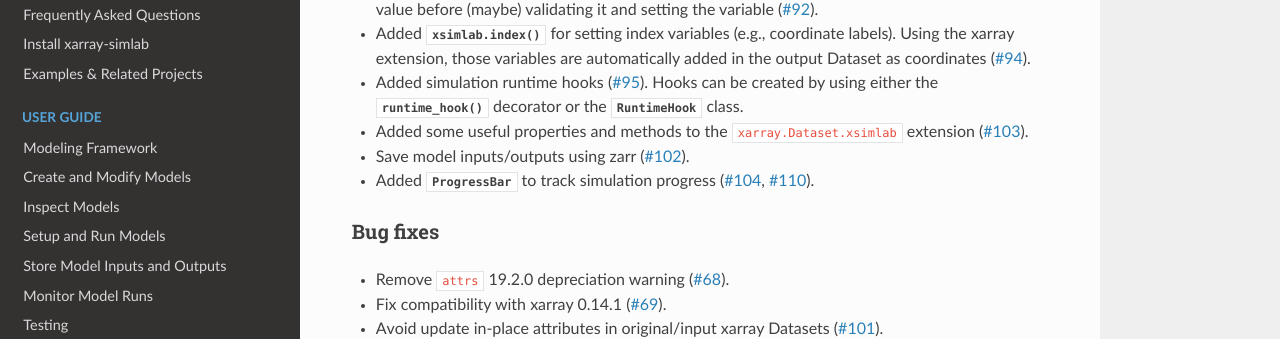
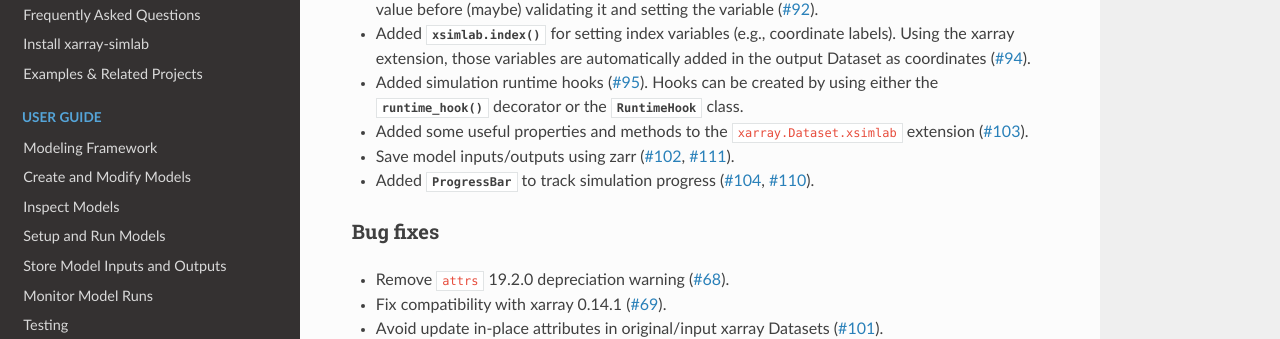
Before and after one commit to xarray-contrib/xarray-simlab, a Sphinx documentation site: the page built from doc/whats_new.rst, in a window 1280 px wide and 900 px high, scrolled down 1065 px. Shown: the part 111-450 px from the top of the window. Built offline with Sphinx 7.4.7 and the Read the Docs theme 2.0.0, drawn with Linux system fonts in a browser that asks for light colours; the version number could not be read and is left out.

Commit message:
update release notes

```diff
--- a/doc/whats_new.rst
+++ b/doc/whats_new.rst
@@ -70,7 +70,7 @@ Enhancements
   :class:`~xsimlab.RuntimeHook` class.
 - Added some useful properties and methods to the ``xarray.Dataset.xsimlab``
   extension (:issue:`103`).
-- Save model inputs/outputs using zarr (:issue:`102`).
+- Save model inputs/outputs using zarr (:issue:`102`, :issue:`111`).
 - Added :class:`~xsimlab.monitoring.ProgressBar` to track simulation progress
   (:issue:`104`, :issue:`110`).
 
```
